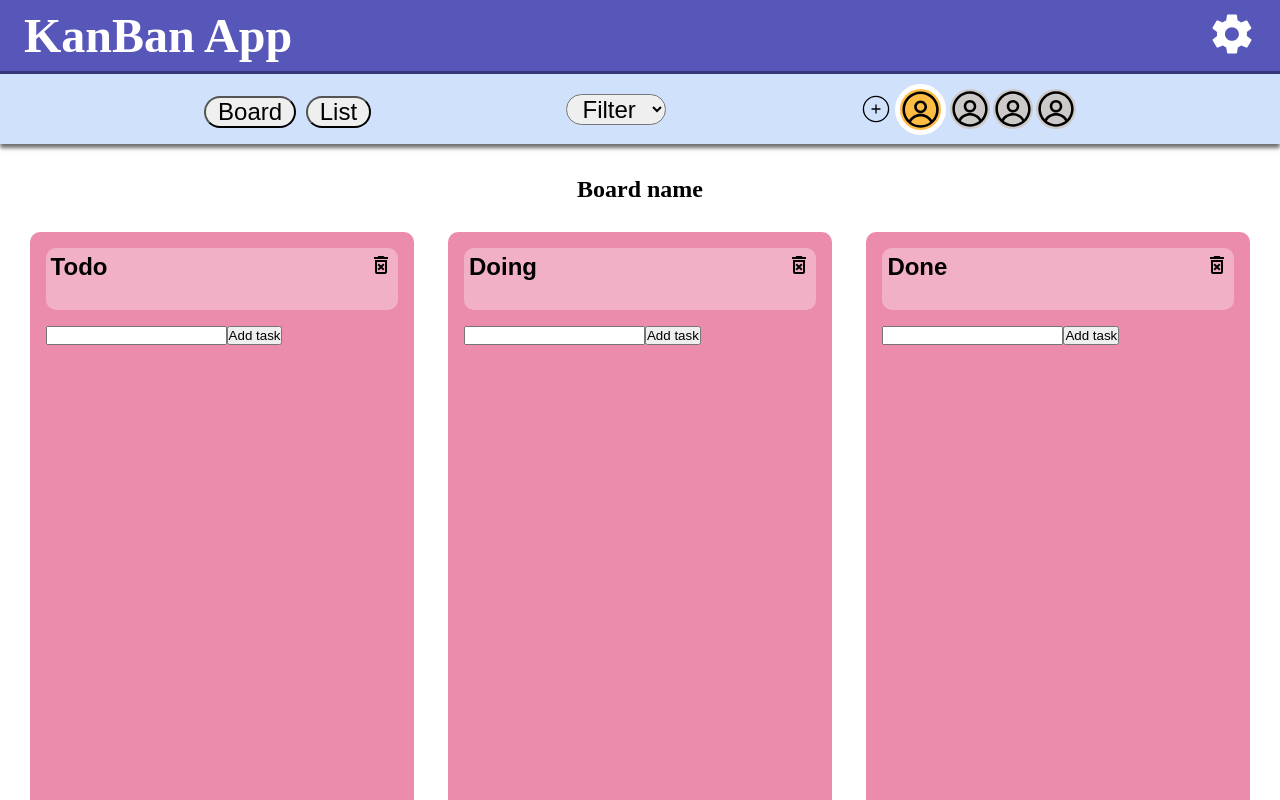
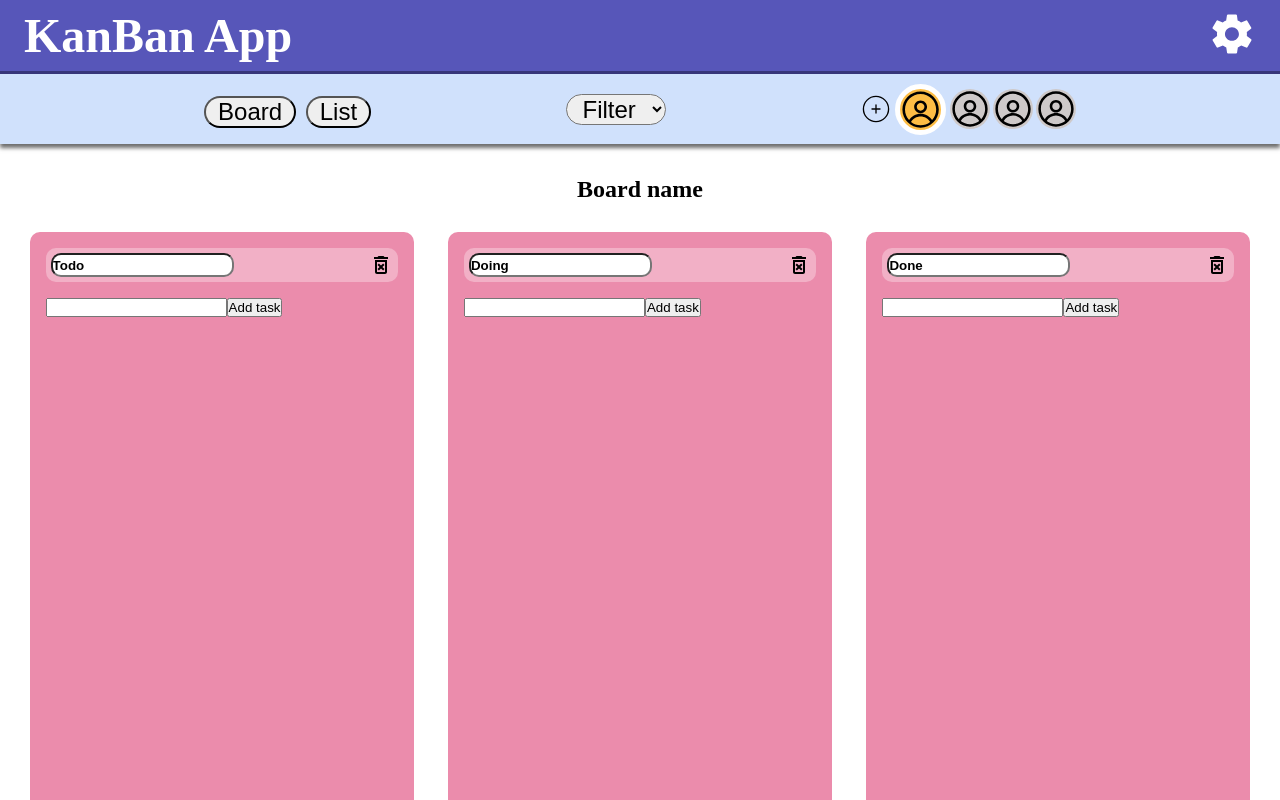
Before and after one commit to jumistrandberg/kanban_collab, a React (Vite) app: page / in a window 1280 px wide. Shown: the top 800 px of the page. Built offline with nearby package versions, Linux system fonts and the light colour scheme.

Commit message:
function to handle title change, dispatch for title update, input

```diff
--- a/src/components/Column.jsx
+++ b/src/components/Column.jsx
@@ -2,13 +2,29 @@ import { React, useState } from "react";
 import Task from "./Task";
 import AddTask from "./AddTask";
 import styles from "../styling/Column.module.css";
-import { useSelector } from "react-redux";
+import { useSelector, useDispatch } from "react-redux";
 import { MdOutlineDeleteForever as DeleteBtn } from "react-icons/md";
 import ConfirmDeletionModal from "./ConfirmDeletionModal";
+import { changeColumn } from "../features/columns/columnSlice";
 
 const Column = ({ columnId, title }) => {
   const [showModal, setShowModal] = useState(false);
   const tasks = useSelector((state) => state.allTaskReducer.tasks);
+  const [newTitle, setNewTitle] = useState(title);
+  const dispatch = useDispatch();
+
+  const handleTitleChange = (e) => {
+    setNewTitle(e.target.value);
+  };
+
+  const handleTitleUpdate = () => {
+    dispatch(
+      changeColumn({
+        id: columnId,
+        title: newTitle,
+      })
+    );
+  };
 
   const ConfirmDeletion = () => {
     setShowModal(true);
@@ -17,7 +33,14 @@ const Column = ({ columnId, title }) => {
   return (
     <div className={styles.column}>
       <div className={styles.titleContainer}>
-        <h2 className={styles.title}>{title}</h2>
+        <input
+          className={styles.title}
+          type="text"
+          value={newTitle}
+          onChange={handleTitleChange}
+          onBlur={handleTitleUpdate}
+        />
+        {/* <h2 className={styles.title}>{title}</h2> */}
         <DeleteBtn className={styles.delete} onClick={ConfirmDeletion} />
       </div>
       {tasks.map((task) =>
```
